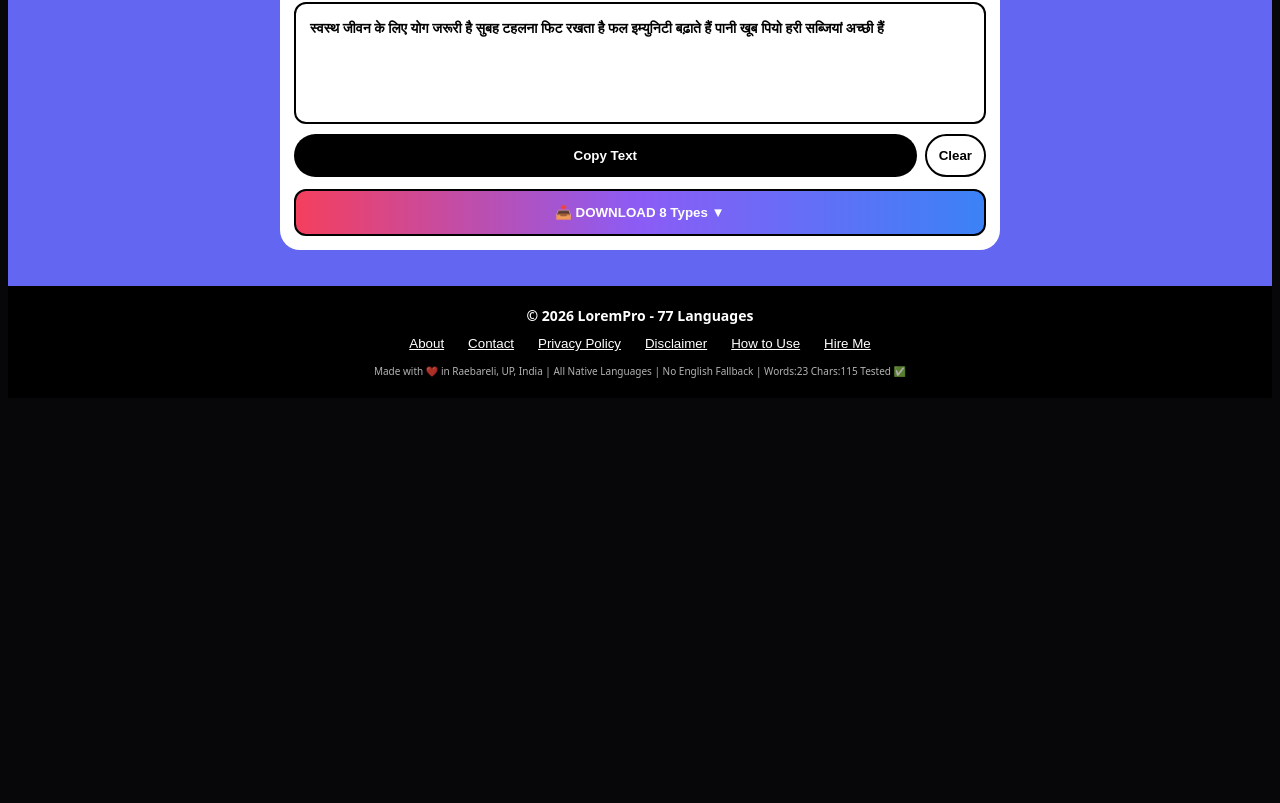
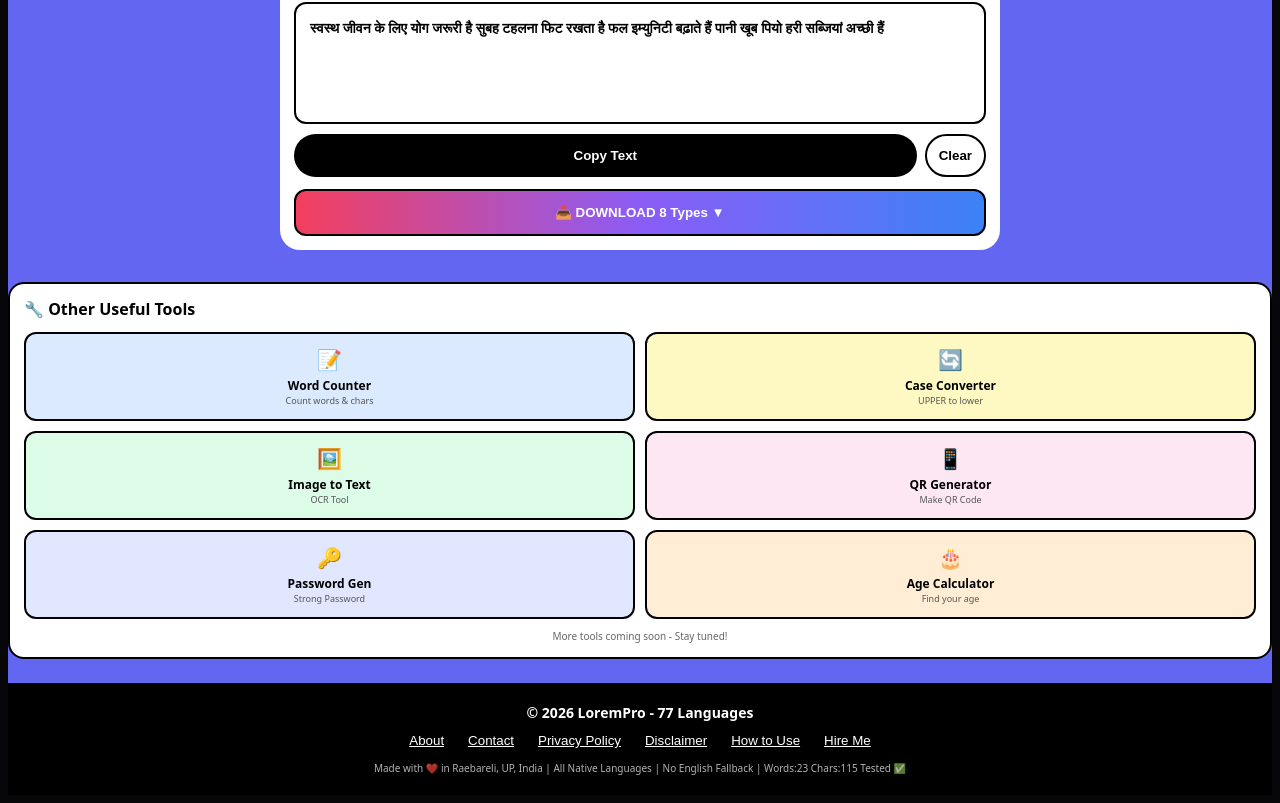
Before and after one commit to Ravs10/lorem-pro-tool, a Next.js app: page / in a window 1280 px wide. Shown: the part 478-1281 px from the top of the page. Before the commit the page ends 884 px from the top, so only its background shows below. Built offline with nearby package versions, Linux system fonts and the light colour scheme.

Commit message:
Add section for other useful tools with links

```diff
--- a/app/page.tsx
+++ b/app/page.tsx
@@ -305,7 +305,43 @@ return(
 </div>
 </div>}
 </div>
-
+{/* OTHER USEFUL TOOLS - 6 DUMMY LINKS */}
+<div style={{marginTop:20,background:"#fff",border:"2px solid #000",borderRadius:16,padding:14}}>
+<h3 style={{margin:"0 0 12px 0",color:"#000",fontSize:16,fontWeight:900}}>🔧 Other Useful Tools</h3>
+<div style={{display:"grid",gridTemplateColumns:"repeat(2,1fr)",gap:10}}>
+<a href="/word-counter" style={{textDecoration:"none",background:"#dbeafe",border:"2px solid #000",padding:12,borderRadius:12,textAlign:"center"}}>
+<div style={{fontSize:20}}>📝</div>
+<div style={{fontSize:12,fontWeight:800,color:"#000",marginTop:4}}>Word Counter</div>
+<div style={{fontSize:9,color:"#555"}}>Count words & chars</div>
+</a>
+<a href="/case-converter" style={{textDecoration:"none",background:"#fef9c3",border:"2px solid #000",padding:12,borderRadius:12,textAlign:"center"}}>
+<div style={{fontSize:20}}>🔄</div>
+<div style={{fontSize:12,fontWeight:800,color:"#000",marginTop:4}}>Case Converter</div>
+<div style={{fontSize:9,color:"#555"}}>UPPER to lower</div>
+</a>
+<a href="/image-to-text" style={{textDecoration:"none",background:"#dcfce7",border:"2px solid #000",padding:12,borderRadius:12,textAlign:"center"}}>
+<div style={{fontSize:20}}>🖼️</div>
+<div style={{fontSize:12,fontWeight:800,color:"#000",marginTop:4}}>Image to Text</div>
+<div style={{fontSize:9,color:"#555"}}>OCR Tool</div>
+</a>
+<a href="/qr-generator" style={{textDecoration:"none",background:"#fce7f3",border:"2px solid #000",padding:12,borderRadius:12,textAlign:"center"}}>
+<div style={{fontSize:20}}>📱</div>
+<div style={{fontSize:12,fontWeight:800,color:"#000",marginTop:4}}>QR Generator</div>
+<div style={{fontSize:9,color:"#555"}}>Make QR Code</div>
+</a>
+<a href="/password-generator" style={{textDecoration:"none",background:"#e0e7ff",border:"2px solid #000",padding:12,borderRadius:12,textAlign:"center"}}>
+<div style={{fontSize:20}}>🔑</div>
+<div style={{fontSize:12,fontWeight:800,color:"#000",marginTop:4}}>Password Gen</div>
+<div style={{fontSize:9,color:"#555"}}>Strong Password</div>
+</a>
+<a href="/age-calculator" style={{textDecoration:"none",background:"#ffedd5",border:"2px solid #000",padding:12,borderRadius:12,textAlign:"center"}}>
+<div style={{fontSize:20}}>🎂</div>
+<div style={{fontSize:12,fontWeight:800,color:"#000",marginTop:4}}>Age Calculator</div>
+<div style={{fontSize:9,color:"#555"}}>Find your age</div>
+</a>
+</div>
+<p style={{fontSize:10,color:"#666",textAlign:"center",marginTop:10,marginBottom:0}}>More tools coming soon - Stay tuned!</p>
+</div>
 <footer style={{background:"#000",color:"#fff",padding:20,marginTop:24,textAlign:"center"}}>
 <div style={{fontWeight:900,fontSize:14}}>© 2026 LoremPro - {LANGS.length} Languages</div>
 <div style={{marginTop:10,display:"flex",flexWrap:"wrap",gap:12,justifyContent:"center",fontSize:12}}>
```
